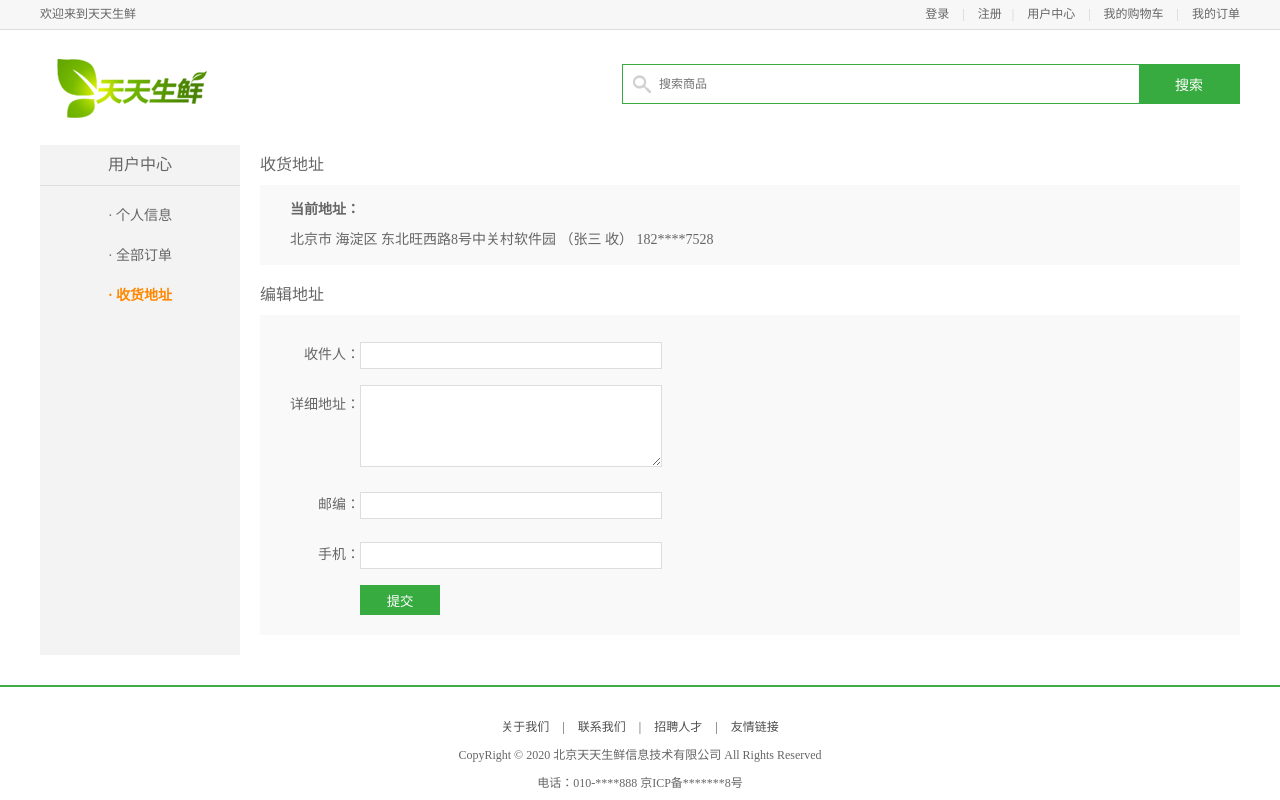
After one commit to chenwhGithub/myDailyFresh, a Django app: page /user/address in a window 1280 px wide. The commit adds this page. Run offline with Django 3.2, Linux system fonts and the light colour scheme; parts of the project's set-up code (start-up, migrations or seed data) failed here and were passed over.

Commit message:
display user_address page, hardcode

```diff
--- a/apps/user/urls.py
+++ b/apps/user/urls.py
@@ -1,6 +1,6 @@
 from django.urls import path
 from django.conf.urls import url
-from .views import RegisterView, ActiveView, LoginView, LogoutView, CenterView, OrderView
+from .views import RegisterView, ActiveView, LoginView, LogoutView, CenterView, OrderView, AddressView
 
 app_name = 'user'
 urlpatterns = [
@@ -11,4 +11,5 @@ urlpatterns = [
     path('logout', LogoutView.as_view(), name='logout'),
     path('center', CenterView.as_view(), name='center'),
     path('order', OrderView.as_view(), name='order'),
+    path('address', AddressView.as_view(), name='address'),
 ]
--- a/apps/user/views.py
+++ b/apps/user/views.py
@@ -133,3 +133,10 @@ class OrderView(View):
     def get(self, request):
         ''' 点击用户中心-全部订单按钮，跳转到 user_order.html 页面 '''
         return render(request, 'user_order.html')
+
+
+class AddressView(View):
+
+    def get(self, request):
+        ''' 点击用户中心-收货地址按钮，跳转到 user_address.html 页面 '''
+        return render(request, 'user_address.html')
--- /dev/null
+++ b/templates/user_address.html
@@ -0,0 +1,61 @@
+{% extends 'base.html' %}
+{% load static %}
+
+{% block title %}天天生鲜-用户中心{% endblock title %}
+{% block topfiles %}{% endblock topfiles %}
+
+{% block search_bar %}
+	<div class="search_bar clearfix">
+		<a href="index.html" class="logo fl"><img src="{% static 'images/logo.png' %}"></a>
+		<div class="search_con fr">
+			<input type="text" class="input_text fl" name="" placeholder="搜索商品">
+			<input type="button" class="input_btn fr" name="" value="搜索">
+		</div>
+	</div>
+{% endblock search_bar %}
+
+{% block body %}
+	<div class="main_con clearfix">
+		<div class="left_menu_con clearfix">
+			<h3>用户中心</h3>
+			<ul>
+				<li><a href="{% url 'user:center' %}">· 个人信息</a></li>
+				<li><a href="{% url 'user:order' %}">· 全部订单</a></li>
+				<li><a href="{% url 'user:address' %}" class="active">· 收货地址</a></li>
+			</ul>
+		</div>
+
+		<div class="right_content clearfix">
+			<h3 class="common_title2">收货地址</h3>
+			<div class="site_con">
+				<dl>
+					<dt>当前地址：</dt>
+					<dd>北京市 海淀区 东北旺西路8号中关村软件园 （张三 收） 182****7528</dd>
+				</dl>
+			</div>
+			<h3 class="common_title2">编辑地址</h3>
+			<div class="site_con">
+				<form method="post">
+					<div class="form_group">
+						<label>收件人：</label>
+						<input type="text" name="receiver">
+					</div>
+					<div class="form_group form_group2">
+						<label>详细地址：</label>
+						<textarea class="site_area" name="addr"></textarea>
+					</div>
+					<div class="form_group">
+						<label>邮编：</label>
+						<input type="text" name="zip_code">
+					</div>
+					<div class="form_group">
+						<label>手机：</label>
+						<input type="text" name="phone">
+					</div>
+
+					<input type="submit" name="" value="提交" class="info_submit">
+				</form>
+			</div>
+		</div>
+	</div>
+{% endblock body %}
--- a/templates/user_center.html
+++ b/templates/user_center.html
@@ -21,7 +21,7 @@
 			<ul>
 				<li><a href="{% url 'user:center' %}" class="active">· 个人信息</a></li>
 				<li><a href="{% url 'user:order' %}">· 全部订单</a></li>
-				<li><a href="user_center_site.html">· 收货地址</a></li>
+				<li><a href="{% url 'user:address' %}">· 收货地址</a></li>
 			</ul>
 		</div>
 
--- a/templates/user_order.html
+++ b/templates/user_order.html
@@ -21,7 +21,7 @@
 			<ul>
 				<li><a href="{% url 'user:center' %}">· 个人信息</a></li>
 				<li><a href="{% url 'user:order' %}" class="active">· 全部订单</a></li>
-				<li><a href="user_center_site.html">· 收货地址</a></li>
+				<li><a href="{% url 'user:address' %}">· 收货地址</a></li>
 			</ul>
 		</div>
 		<div class="right_content clearfix">
```
Also changed, not shown: db.sqlite3.
